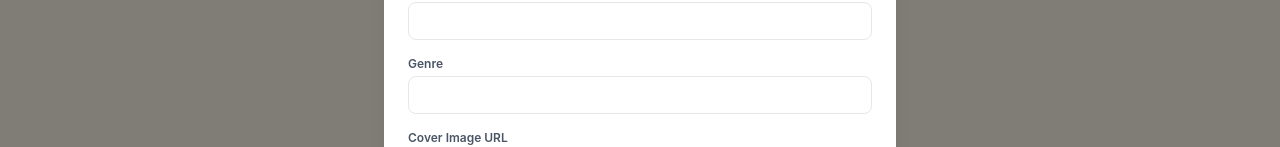
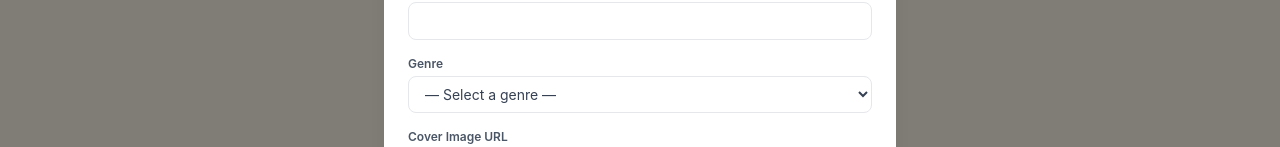
Before and after one commit to CaptainDrak/MsK, a React (Vite) app: page / in a window 1280 px wide. Both pictures are taken after typing "Sample" into the empty fields and a click on the button "+ Add Book". Shown: the part 283-430 px from the top of the page. Built offline with nearby package versions, Linux system fonts and the light colour scheme; no server answers; the database is empty.

Commit message:
Replace genre text field with grouped genre dropdown

```diff
--- a/src/components/BookModal.jsx
+++ b/src/components/BookModal.jsx
@@ -264,12 +264,47 @@ export default function BookModal({ book, onClose, onSaved }) {
           {/* Genre */}
           <div>
             <label className="block text-xs font-semibold text-gray-600 mb-1">Genre</label>
-            <input
-              type="text"
+            <select
               value={form.genre}
               onChange={e => set('genre', e.target.value)}
-              className="w-full border border-gray-200 rounded-lg px-3 py-2 text-sm focus:outline-none focus:ring-2 focus:ring-amber-400"
-            />
+              className="w-full border border-gray-200 rounded-lg px-3 py-2 text-sm focus:outline-none focus:ring-2 focus:ring-amber-400 text-gray-700"
+            >
+              <option value="">— Select a genre —</option>
+              <optgroup label="Fiction">
+                <option>Literary Fiction</option>
+                <option>Science Fiction</option>
+                <option>Fantasy</option>
+                <option>Mystery / Thriller</option>
+                <option>Weird Fiction</option>
+                <option>Horror</option>
+                <option>Romance</option>
+                <option>Historical Fiction</option>
+                <option>Adventure</option>
+                <option>Graphic Novel / Comics</option>
+              </optgroup>
+              <optgroup label="Non-Fiction">
+                <option>Biography / Memoir</option>
+                <option>History</option>
+                <option>Science & Nature</option>
+                <option>Self-Help / Personal Development</option>
+                <option>Philosophy</option>
+                <option>Psychology</option>
+                <option>Politics & Society</option>
+                <option>Business & Economics</option>
+                <option>Travel</option>
+                <option>True Crime</option>
+                <option>Religion & Spirituality</option>
+                <option>Art & Photography</option>
+                <option>Cooking & Food</option>
+                <option>Health & Fitness</option>
+              </optgroup>
+              <optgroup label="Other">
+                <option>Poetry</option>
+                <option>Drama / Plays</option>
+                <option>Children's</option>
+                <option>Reference / Textbooks</option>
+              </optgroup>
+            </select>
           </div>
 
           {/* Cover URL */}
```
